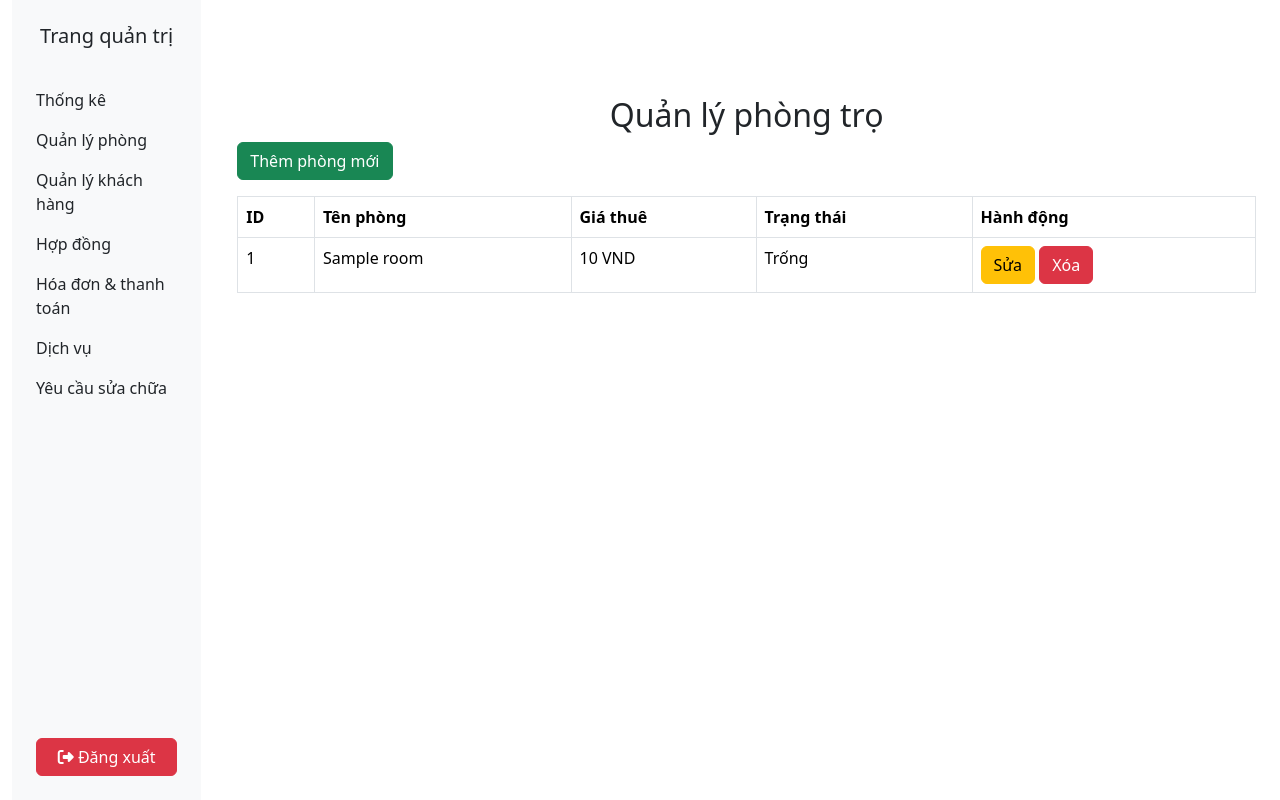
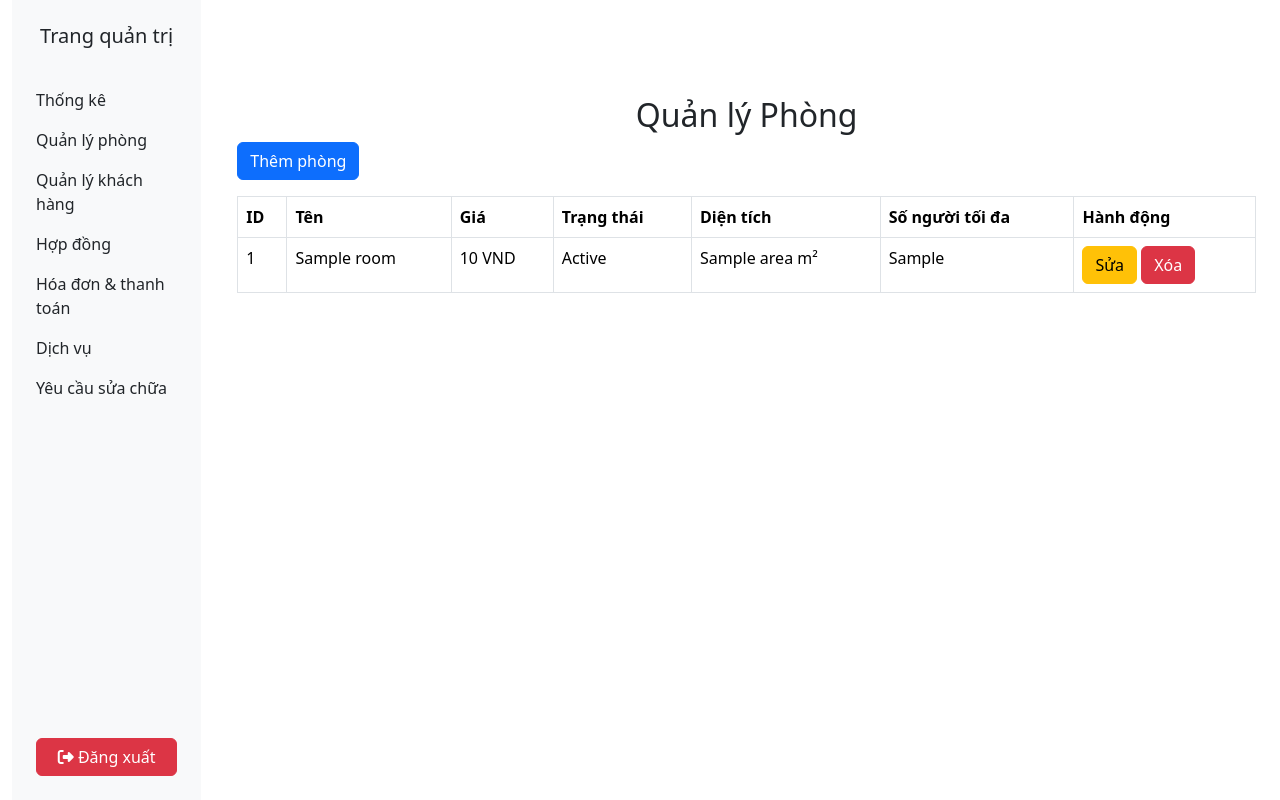
Before and after one commit to limbanga/boarding_house_management, a PHP site: template app/views/rooms/index.php in a window 1280 px wide. Run offline with PHP 8.4, Linux system fonts and the light colour scheme; the template is opened without the code that fills it: most values are stand-ins (such as "Sample title", 1, 10 or a date in 2020).

Commit message:
Refactor room management view and database schema: update room attributes, enhance UI elements, and improve action links

```diff
--- a/app/views/rooms/index.php
+++ b/app/views/rooms/index.php
@@ -5,37 +5,33 @@ $title = "Danh sách phòng trọ";
 ob_start();
 ?>
 <div class="container mt-5">
-    <h2 class="text-center">Quản lý phòng trọ</h2>
-
-    <a href="/room/create" class="btn btn-success mb-3">Thêm phòng mới</a>
+    <h2 class="text-center">Quản lý Phòng</h2>
+    <a href="index.php?controller=room&action=create" class="btn btn-primary mb-3">Thêm phòng</a>
 
     <table class="table table-bordered">
         <thead>
             <tr>
                 <th>ID</th>
-                <th>Tên phòng</th>
-                <th>Giá thuê</th>
+                <th>Tên</th>
+                <th>Giá</th>
                 <th>Trạng thái</th>
+                <th>Diện tích</th>
+                <th>Số người tối đa</th>
                 <th>Hành động</th>
             </tr>
         </thead>
         <tbody>
-            <?php foreach ($rooms as $room): ?>
+            <?php foreach ($rooms as $room) : ?>
                 <tr>
                     <td><?= $room['id']; ?></td>
                     <td><?= $room['name']; ?></td>
                     <td><?= number_format($room['price']); ?> VND</td>
-                    <td><?= $room['status'] == 1 ? 'Đang thuê' : 'Trống'; ?></td>
+                    <td><?= ucfirst($room['status']); ?></td>
+                    <td><?= $room['area']; ?> m²</td>
+                    <td><?= $room['max_people']; ?></td>
                     <td>
-                        <a href="/room/update/?id=<?= $room['id']?>" class="btn btn-warning btn-edit">
-                            Sửa
-                        </a>
-                        <form method="POST" action="/room/delete" class="d-inline">
-                            <input type="hidden" name="id" value="<?= $room['id'] ?>">
-                        <button type="submit" class="btn btn-danger">
-                            Xóa
-                        </button>
-                        </form>
+                        <a href="index.php?controller=room&action=edit&id=<?= $room['id']; ?>" class="btn btn-warning">Sửa</a>
+                        <a href="index.php?controller=room&action=delete&id=<?= $room['id']; ?>" class="btn btn-danger" onclick="return confirm('Bạn có chắc chắn?')">Xóa</a>
                     </td>
                 </tr>
             <?php endforeach; ?>
```
Also changed, not shown: database.sql (+12 -6 lines).
